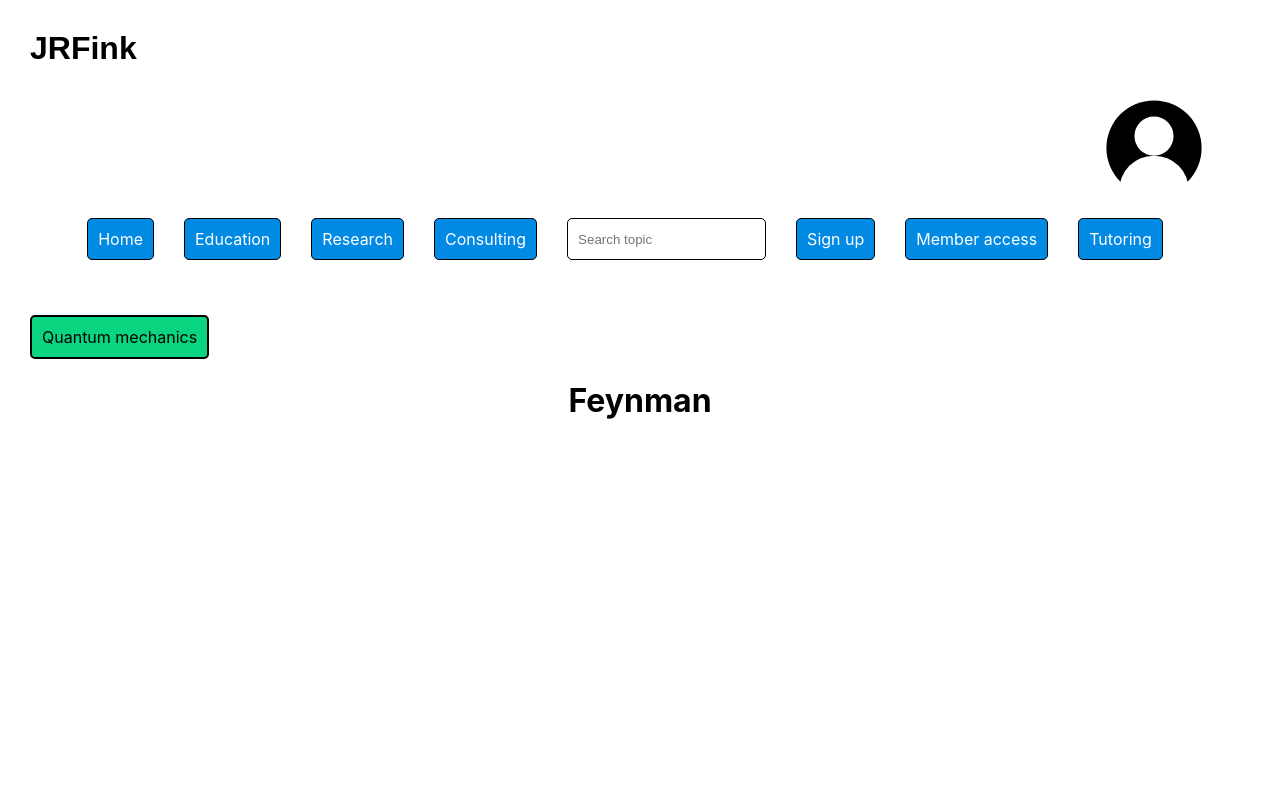
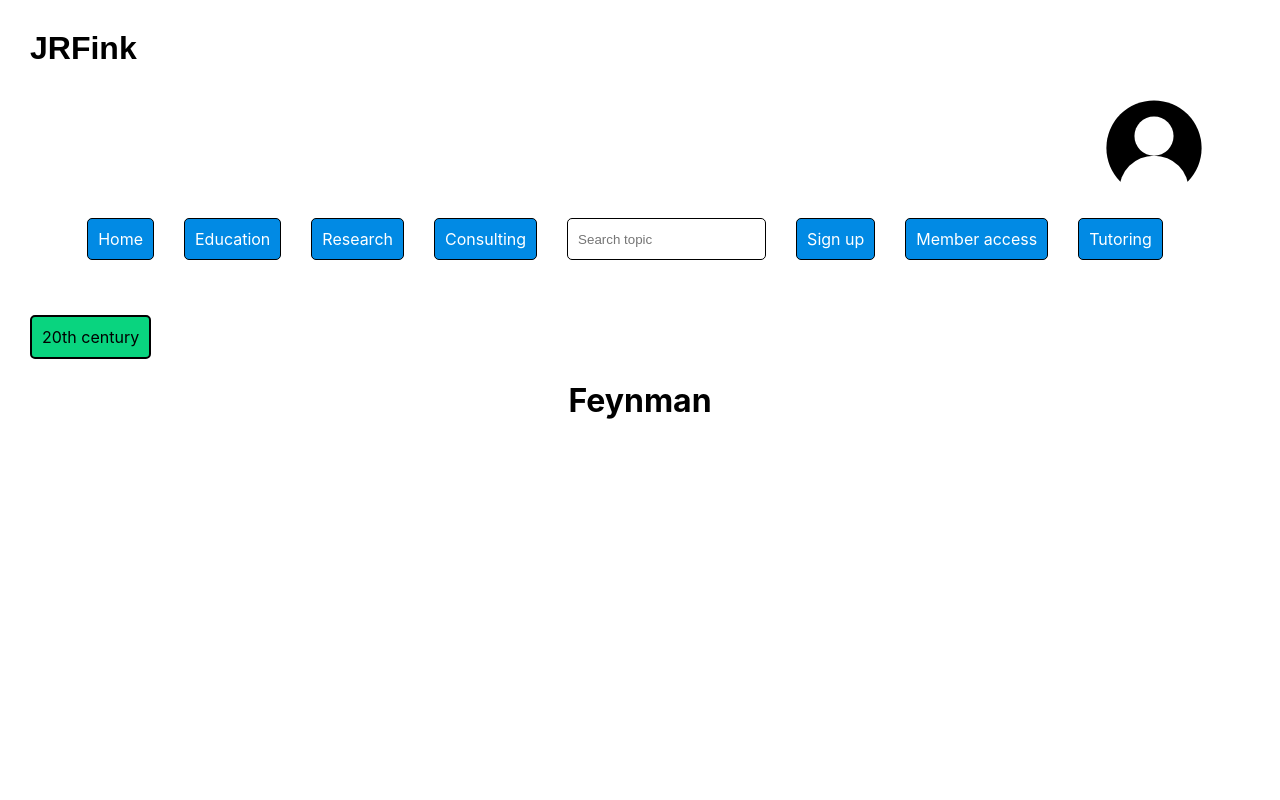
Before and after one commit to JRFink/jrfphyspagesnew, a Next.js app: page /education/hop2/20/feyn in a window 1280 px wide. Shown: the top 800 px of the page. Built offline with nearby package versions, Linux system fonts and the light colour scheme.

Commit message:
Update index.tsx

```diff
--- a/pages/education/hop2/20/feyn/index.tsx
+++ b/pages/education/hop2/20/feyn/index.tsx
@@ -5,7 +5,7 @@ import Link from 'next/link'
      return (
         <>
         <br />
-        <Link href="/education/hop2/qm" className={style.backtoLink}>Quantum mechanics</Link>
+        <Link href="/education/hop2/20" className={style.backtoLink}>20th century</Link>
          <h1 className={style.centerText}>
              Feynman
          </h1>
```
